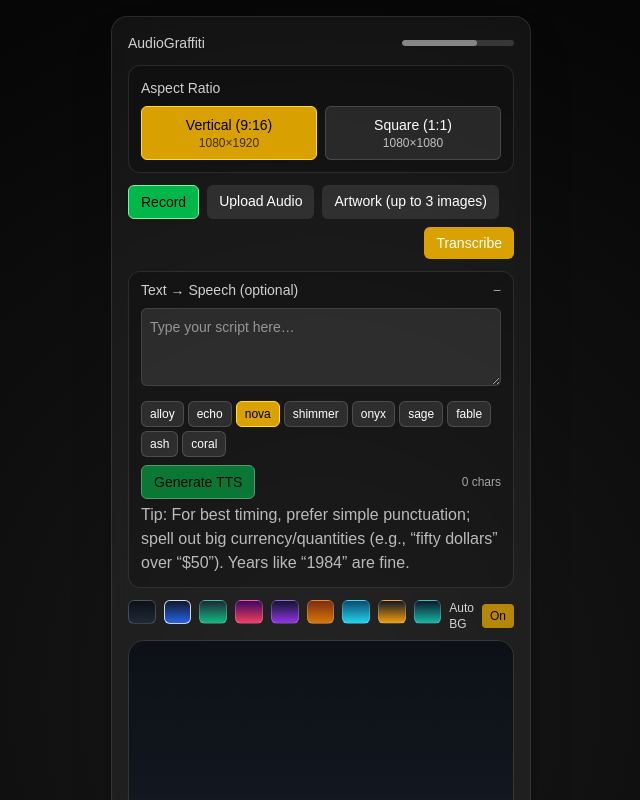
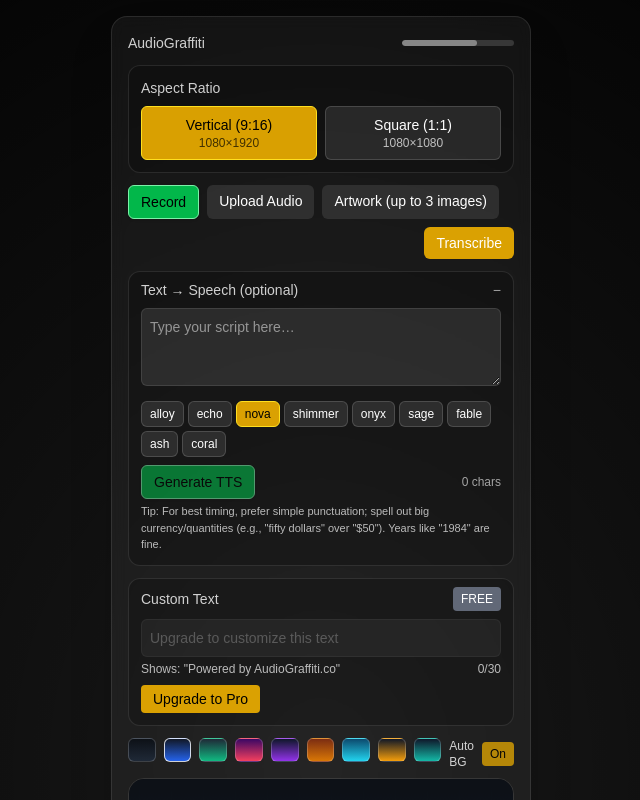
Before and after one commit to Chuckism/audiograffiti, a Next.js app: page / in a window 1280 px wide. Shown: the top 800 px of the page, without its empty margins (319-959 px from the left). Built offline with nearby package versions, Linux system fonts and the light colour scheme.

Commit message:
feat: Implement custom text feature for Pro users

```diff
--- a/app/page.tsx
+++ b/app/page.tsx
@@ -404,6 +404,10 @@
   const [presetIdx, setPresetIdx] = useState(1);
   const [autoBg, setAutoBg] = useState(true);
 
+  /* User plan and custom text */
+  const [userPlan, setUserPlan] = useState<'free' | 'pro'>('free');
+  const [customText, setCustomText] = useState('');
+
   /* Export status */
   const [isExporting, setIsExporting] = useState(false);
   const [err, setErr] = useState<string | null>(null);
@@ -670,15 +674,6 @@
       dur
     );
 
-    // Debug logging to verify no words are lost
-    console.log('=== TTS Segmentation Debug ===');
-    console.log('Original text:', txText);
-    console.log('Original word count:', txText.split(/\s+/).length);
-    console.log('Segments created:', segs.length);
-    console.log('Total words in segments:', segs.reduce((total, seg) =>
-      total + seg.text.split(/\s+/).filter(Boolean).length, 0));
-    console.log('All segment texts:', segs.map(s => s.text));
-
     setTranscript(txText);
     setSegments(segs);
     setCurrentIdx(0);
@@ -847,7 +842,9 @@
     transcriptText: string,
     bars: number[] | undefined,
     art: CanvasImageSource | null,
-    artOp: number
+    artOp: number,
+    customText: string,
+    plan: 'free' | 'pro'
   ) {
     // Background gradient
     const g = ctx.createLinearGradient(0, 0, 0, HEIGHT);
@@ -874,31 +871,6 @@
 
     if (art && artHeight > 40) {
       drawImageCoverRounded(ctx, art, left, artTop, availW, artHeight, 28, artOp);
-      // Watermark overlay on artwork for free plan (example)
-      const plan: 'free' | 'pro' = 'free';
-      if (plan === 'free') {
-        ctx.save();
-        const wmText = 'Powered by AudioGraffiti.co';
-        const fontSize = 30;
-        ctx.font = `bold ${fontSize}px Inter, system-ui, -apple-system, Segoe UI, Roboto, sans-serif`;
-        ctx.textBaseline = 'middle';
-        ctx.textAlign = 'left';
-
-        const padX = 14, padY = 8;
-        const metrics = ctx.measureText(wmText);
-        const boxW = Math.ceil(metrics.width) + padX * 2;
-        const boxH = fontSize + padY * 2;
-
-        const wmX = left + (availW - boxW) - 16;
-        const wmY = artBottom - boxH - 16;
-
-        ctx.fillStyle = 'rgba(0,0,0,0.45)';
-        roundedRectFill(ctx, wmX, wmY, boxW, boxH, 10);
-
-        ctx.fillStyle = '#fff';
-        ctx.fillText(wmText, wmX + padX, wmY + boxH / 2 + 0.5);
-        ctx.restore();
-      }
     }
 
     // Waveform
@@ -946,32 +918,37 @@
       }
     }
 
-    // Universal watermark for free plan (always appears)
-    const plan: 'free' | 'pro' = 'free';
-    if (plan === 'free') {
+    // Custom text box (replaces watermark)
+    if (plan === 'free' || (plan === 'pro' && customText.trim())) {
       ctx.save();
-      const wmText = 'AudioGraffiti.co - Upgrade to remove watermark';
-      const fontSize = 24;
+      const displayText = plan === 'free' ? 'Powered by AudioGraffiti.co' : customText.trim();
+      const fontSize = 28;
       ctx.font = `bold ${fontSize}px Inter, system-ui, -apple-system, Segoe UI, Roboto, sans-serif`;
       ctx.textBaseline = 'middle';
       ctx.textAlign = 'center';
 
-      const padX = 16, padY = 10;
-      const metrics = ctx.measureText(wmText);
-      const boxW = Math.ceil(metrics.width) + padX * 2;
+      const metrics = ctx.measureText(displayText);
+      const padX = 20, padY = 12;
+      const boxW = metrics.width + padX * 2;
       const boxH = fontSize + padY * 2;
 
       // Position at bottom center
       const wmX = (WIDTH - boxW) / 2;
-      const wmY = HEIGHT - boxH - 20;
-
-      // Semi-transparent background
-      ctx.fillStyle = 'rgba(0,0,0,0.7)';
-      roundedRectFill(ctx, wmX, wmY, boxW, boxH, 8);
-
-      // White text
-      ctx.fillStyle = '#fff';
-      ctx.fillText(wmText, WIDTH / 2, wmY + boxH / 2);
+      const wmY = HEIGHT - boxH - 30;
+
+      // Background
+      ctx.fillStyle = 'rgba(0,0,0,0.8)';
+      roundedRectFill(ctx, wmX, wmY, boxW, boxH, 12);
+
+      // Border
+      ctx.strokeStyle = plan === 'free' ? '#FFD700' : 'rgba(255,255,255,0.4)';
+      ctx.lineWidth = plan === 'free' ? 2 : 1;
+      roundedRectPath(ctx, wmX, wmY, boxW, boxH, 12);
+      ctx.stroke();
+
+      // Text
+      ctx.fillStyle = plan === 'free' ? '#FFD700' : '#fff';
+      ctx.fillText(displayText, wmX + boxW / 2, wmY + boxH / 2);
       ctx.restore();
     }
   }
@@ -992,6 +969,8 @@
   const autoBgRef = useRef(autoBg);
   const artOpacityRef = useRef(1);
   const artworksRef = useRef(artworks);
+  const customTextRef = useRef(customText);
+  const userPlanRef = useRef(userPlan);
 
   useEffect(() => { segsRef.current = segments; }, [segments]);
   useEffect(() => { transcriptRef.current = transcript; }, [transcript]);
@@ -999,6 +978,8 @@
   useEffect(() => { autoBgRef.current = autoBg; }, [autoBg]);
   useEffect(() => { artworksRef.current = artworks; }, [artworks]);
   useEffect(() => { artOpacityRef.current = artOpacity; }, [artOpacity]);
+  useEffect(() => { customTextRef.current = customText; }, [customText]);
+  useEffect(() => { userPlanRef.current = userPlan; }, [userPlan]);
 
   // Ensure phone canvas pixel size when opened
   useEffect(() => {
@@ -1106,13 +1087,13 @@
         );
 
         drawFrame(
-          ctx, t, grad, segs, transcriptRef.current, b, slide, artOpacityRef.current
+          ctx, t, grad, segs, transcriptRef.current, b, slide, artOpacityRef.current, customTextRef.current, userPlanRef.current
         );
 
         const phoneCtx = phoneCanvasRef.current?.getContext('2d') || null;
         if (phoneCtx) {
           drawFrame(
-            phoneCtx, t, grad, segs, transcriptRef.current, b, slide, artOpacityRef.current
+            phoneCtx, t, grad, segs, transcriptRef.current, b, slide, artOpacityRef.current, customTextRef.current, userPlanRef.current
           );
         }
       } catch (e) {
@@ -1272,7 +1253,7 @@
         artworks.map((x) => ({ img: x.img }))
       );
 
-      drawFrame(ctx, currentTime, grad, segs, transcript, b, slide, artOpacity);
+      drawFrame(ctx, currentTime, grad, segs, transcript, b, slide, artOpacity, customText, userPlan);
 
       const progress = Math.min(currentTime / totalDuration, 1);
       onProgress?.(Math.min(99, Math.floor(progress * 99)));
@@ -1590,12 +1571,44 @@
                   {ttsText.trim().length} chars
                 </div>
               </div>
-              <div className="mt-1 text:[11px] opacity-70">
+              <div className="mt-1 text-[11px] opacity-70">
                 Tip: For best timing, prefer simple punctuation; spell out big currency/quantities
-                (e.g., “fifty dollars” over “$50”). Years like “1984” are fine.
+                (e.g., "fifty dollars" over "$50"). Years like "1984" are fine.
               </div>
             </div>
           )}
+        </div>
+
+        {/* Custom Text */}
+        <div className="mb-3 rounded-xl border border-white/10 bg-black/20">
+          <div className="px-3 py-2 text-sm flex items-center justify-between">
+            <span className="opacity-80">Custom Text</span>
+            <span className={`px-2 py-1 rounded text-xs ${userPlan === 'pro' ? 'bg-green-500/90 text-black' : 'bg-gray-500/90 text-white'}`}>
+              {userPlan === 'pro' ? 'PRO' : 'FREE'}
+            </span>
+          </div>
+          <div className="px-3 pb-3">
+            <input
+              type="text"
+              value={customText}
+              onChange={(e) => setCustomText(e.target.value.slice(0, 30))}
+              disabled={userPlan === 'free'}
+              className="w-full rounded-md bg-white/10 border border-white/10 p-2 text-sm disabled:opacity-50 disabled:cursor-not-allowed"
+              placeholder={userPlan === 'free' ? 'Upgrade to customize this text' : 'Enter custom text (30 chars max)'}
+            />
+            <div className="mt-1 flex justify-between text-xs opacity-70">
+              <span>{userPlan === 'free' ? 'Shows: "Powered by AudioGraffiti.co"' : 'Leave blank to hide text'}</span>
+              <span>{customText.length}/30</span>
+            </div>
+            {userPlan === 'free' && (
+              <button
+                onClick={() => setUserPlan('pro')} // Temporary - replace with real upgrade flow
+                className="mt-2 px-3 py-1 bg-yellow-500/90 hover:bg-yellow-500 text-black rounded text-sm"
+              >
+                Upgrade to Pro
+              </button>
+            )}
+          </div>
         </div>
 
         {/* swatches */}
```
